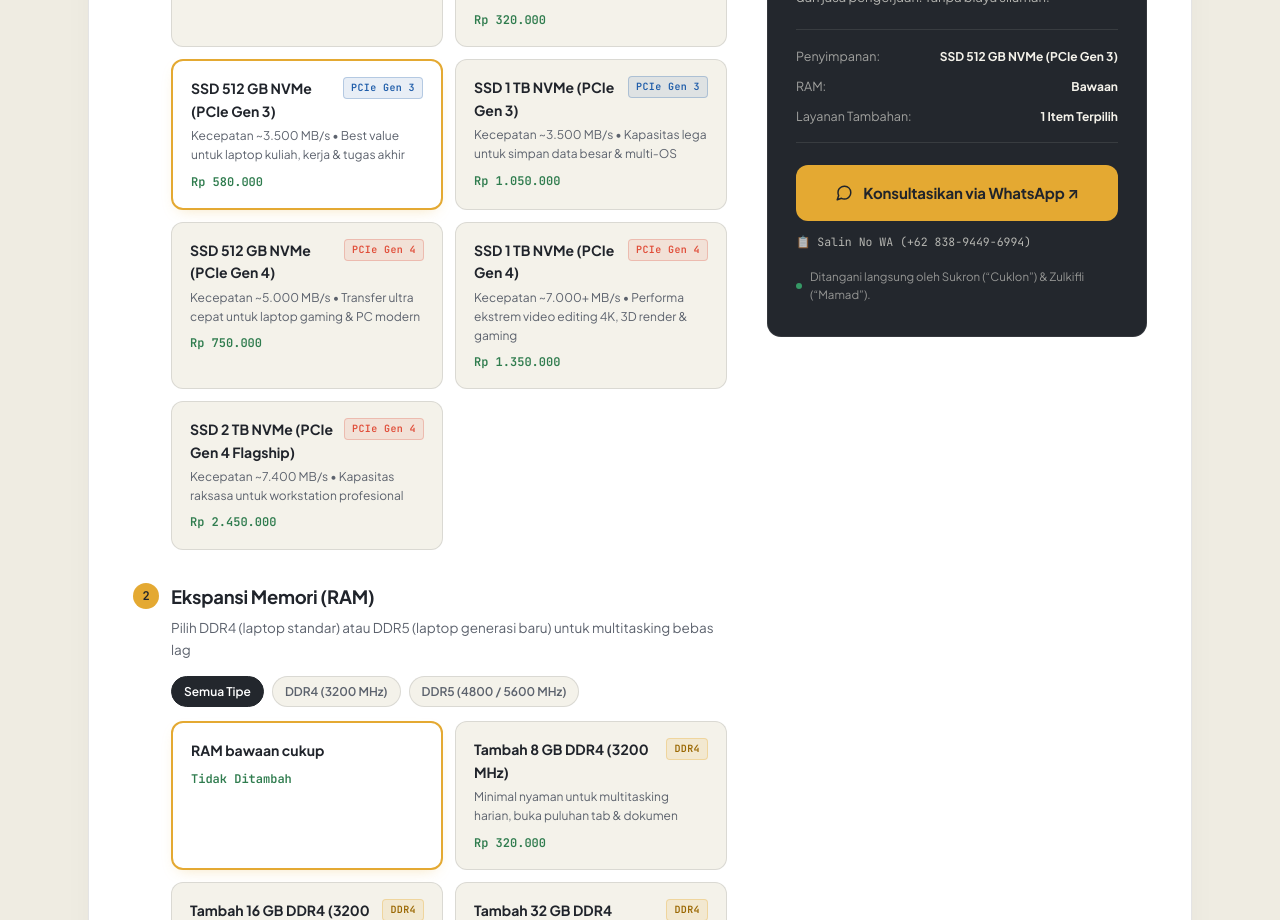
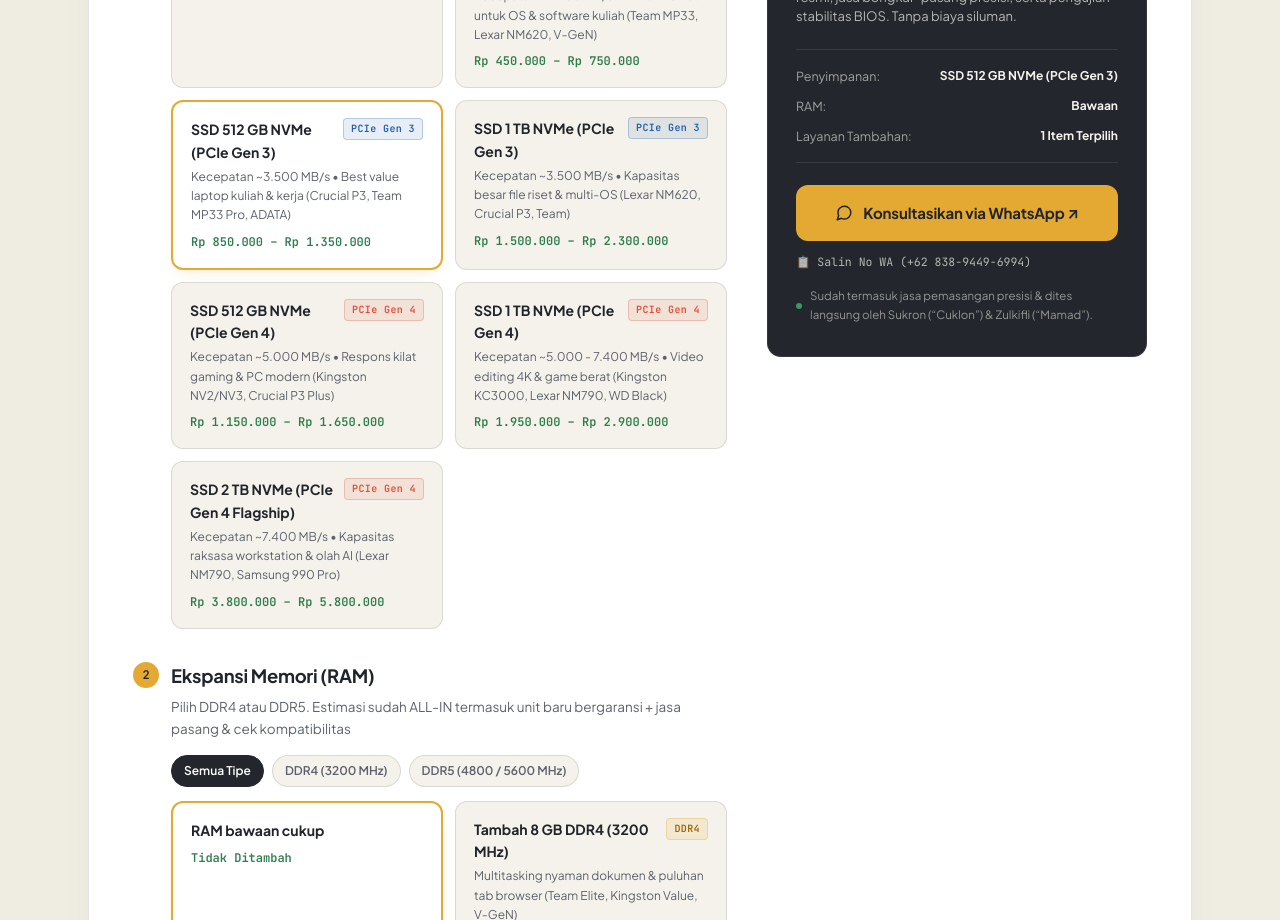
Before and after one commit to felichpehagasaginting-code/4tune.labs, a Next.js app: page / in a window 1280 px wide. Shown: the part 7340-8260 px from the top of the page. Built offline with nearby package versions, Linux system fonts and the light colour scheme.

Commit message:
feat(pricing): update SSD, RAM, and hardware services pricing matrix to 2026 market rates

```diff
--- a/components/interactive/cost-estimator.client.tsx
+++ b/components/interactive/cost-estimator.client.tsx
@@ -216,7 +216,11 @@ export function CostEstimator() {
                       </div>
                       {opt.description && <span className="opt-desc">{opt.description}</span>}
                       <span className="opt-price">
-                        {opt.minPrice === 0 ? "Gratis / Lewati" : `${formatRupiah(opt.minPrice)}`}
+                        {opt.minPrice === 0
+                          ? "Gratis / Lewati"
+                          : opt.minPrice === opt.maxPrice
+                          ? formatRupiah(opt.minPrice)
+                          : `${formatRupiah(opt.minPrice)} – ${formatRupiah(opt.maxPrice)}`}
                       </span>
                     </button>
                   ))}
@@ -273,7 +277,11 @@ export function CostEstimator() {
                       </div>
                       {opt.description && <span className="opt-desc">{opt.description}</span>}
                       <span className="opt-price">
-                        {opt.minPrice === 0 ? "Tidak Ditambah" : `${formatRupiah(opt.minPrice)}`}
+                        {opt.minPrice === 0
+                          ? "Tidak Ditambah"
+                          : opt.minPrice === opt.maxPrice
+                          ? formatRupiah(opt.minPrice)
+                          : `${formatRupiah(opt.minPrice)} – ${formatRupiah(opt.maxPrice)}`}
                       </span>
                     </button>
                   ))}
@@ -368,7 +376,7 @@ export function CostEstimator() {
                 <p className="summary-explain">
                   {isZeroSelection
                     ? "Silakan pilih minimal satu opsi penyimpanan (SSD), RAM, atau layanan servis untuk memunculkan estimasi biaya."
-                    : "Estimasi biaya ramah mahasiswa/UMKM berdasarkan harga unit sparepart baru bergaransi dan jasa pengerjaan. Tanpa biaya siluman."}
+                    : "Estimasi biaya ALL-IN ramah mahasiswa/UMKM: sudah mencakup unit sparepart baru bergaransi resmi, jasa bongkar-pasang presisi, serta pengujian stabilitas BIOS. Tanpa biaya siluman."}
                 </p>
 
                 <div className="summary-list">
@@ -415,7 +423,7 @@ export function CostEstimator() {
                 </div>
 
                 <span className="summary-guarantee">
-                  <i /> Ditangani langsung oleh Sukron (&ldquo;Cuklon&rdquo;) &amp; Zulkifli (&ldquo;Mamad&rdquo;).
+                  <i /> Sudah termasuk jasa pemasangan presisi &amp; dites langsung oleh Sukron (&ldquo;Cuklon&rdquo;) &amp; Zulkifli (&ldquo;Mamad&rdquo;).
                 </span>
               </div>
             </div>
--- a/data/bundles-data.ts
+++ b/data/bundles-data.ts
@@ -20,8 +20,8 @@ export const BUNDLES_DATA: BundleItem[] = [
     badgeType: "hot",
     title: "Paket Skripsi Anti-Panik",
     targetUser: "Mahasiswa tingkat akhir yang butuh laptop ngebut, adem, dan data tersimpan aman.",
-    priceDisplay: "Mulai Rp 540.000",
-    priceNote: "Sudah termasuk unit SSD 512GB NVMe baru & jasa",
+    priceDisplay: "Mulai Rp 980.000",
+    priceNote: "Sudah termasuk unit SSD 512GB NVMe baru & jasa lengkap",
     description: "Kombinasi lengkap agar laptop Anda tidak lag saat membuka ratusan halaman dokumen, olah data SPSS/Python, atau meeting daring bersama dosen pembimbing.",
     features: [
       "Upgrade SSD 512 GB NVMe Kecepatan Tinggi",
--- a/data/pricing-matrix.ts
+++ b/data/pricing-matrix.ts
@@ -17,7 +17,7 @@ export interface HardwarePricingCategory {
 export const HARDWARE_PRICING = {
   ssd: {
     title: "Upgrade Penyimpanan (SSD)",
-    subtitle: "Pilih generasi NVMe sesuai slot laptop/PC Anda untuk kecepatan boot instan",
+    subtitle: "Pilih kapasitas NVMe. Estimasi sudah ALL-IN termasuk unit baru bergaransi + jasa pasang & uji performa",
     options: [
       {
         id: "ssd-none",
@@ -30,63 +30,63 @@ export const HARDWARE_PRICING = {
       {
         id: "ssd-256-gen3",
         label: "SSD 256 GB NVMe (PCIe Gen 3)",
-        description: "Kecepatan ~2.400 MB/s • Pilihan hemat untuk OS & software kuliah esensial",
+        description: "Kecepatan ~2.400 MB/s • Pilihan hemat untuk OS & software kuliah (Team MP33, Lexar NM620, V-GeN)",
         generation: "gen3",
         speed: "~2.400 MB/s",
-        minPrice: 320000,
-        maxPrice: 420000,
+        minPrice: 450000,
+        maxPrice: 750000,
       },
       {
         id: "ssd-512-gen3",
         label: "SSD 512 GB NVMe (PCIe Gen 3)",
-        description: "Kecepatan ~3.500 MB/s • Best value untuk laptop kuliah, kerja & tugas akhir",
+        description: "Kecepatan ~3.500 MB/s • Best value laptop kuliah & kerja (Crucial P3, Team MP33 Pro, ADATA)",
         generation: "gen3",
         speed: "~3.500 MB/s",
-        minPrice: 580000,
-        maxPrice: 720000,
+        minPrice: 850000,
+        maxPrice: 1350000,
       },
       {
         id: "ssd-1tb-gen3",
         label: "SSD 1 TB NVMe (PCIe Gen 3)",
-        description: "Kecepatan ~3.500 MB/s • Kapasitas lega untuk simpan data besar & multi-OS",
+        description: "Kecepatan ~3.500 MB/s • Kapasitas besar file riset & multi-OS (Lexar NM620, Crucial P3, Team)",
         generation: "gen3",
         speed: "~3.500 MB/s",
-        minPrice: 1050000,
-        maxPrice: 1280000,
+        minPrice: 1500000,
+        maxPrice: 2300000,
       },
       // PCIe Gen 4 (Laptop Modern, Gaming, & Workstation)
       {
         id: "ssd-512-gen4",
         label: "SSD 512 GB NVMe (PCIe Gen 4)",
-        description: "Kecepatan ~5.000 MB/s • Transfer ultra cepat untuk laptop gaming & PC modern",
+        description: "Kecepatan ~5.000 MB/s • Respons kilat gaming & PC modern (Kingston NV2/NV3, Crucial P3 Plus)",
         generation: "gen4",
         speed: "~5.000 MB/s",
-        minPrice: 750000,
-        maxPrice: 950000,
+        minPrice: 1150000,
+        maxPrice: 1650000,
       },
       {
         id: "ssd-1tb-gen4",
         label: "SSD 1 TB NVMe (PCIe Gen 4)",
-        description: "Kecepatan ~7.000+ MB/s • Performa ekstrem video editing 4K, 3D render & gaming",
+        description: "Kecepatan ~5.000 - 7.400 MB/s • Video editing 4K & game berat (Kingston KC3000, Lexar NM790, WD Black)",
         generation: "gen4",
-        speed: "~7.000+ MB/s",
-        minPrice: 1350000,
-        maxPrice: 1680000,
+        speed: "~5.000 - 7.400 MB/s",
+        minPrice: 1950000,
+        maxPrice: 2900000,
       },
       {
         id: "ssd-2tb-gen4",
         label: "SSD 2 TB NVMe (PCIe Gen 4 Flagship)",
-        description: "Kecepatan ~7.400 MB/s • Kapasitas raksasa untuk workstation profesional",
+        description: "Kecepatan ~7.400 MB/s • Kapasitas raksasa workstation & olah AI (Lexar NM790, Samsung 990 Pro)",
         generation: "gen4",
         speed: "~7.400 MB/s",
-        minPrice: 2450000,
-        maxPrice: 2950000,
+        minPrice: 3800000,
+        maxPrice: 5800000,
       },
     ],
   },
   ram: {
     title: "Ekspansi Memori (RAM)",
-    subtitle: "Pilih DDR4 (laptop standar) atau DDR5 (laptop generasi baru) untuk multitasking bebas lag",
+    subtitle: "Pilih DDR4 atau DDR5. Estimasi sudah ALL-IN termasuk unit baru bergaransi + jasa pasang & cek kompatibilitas",
     options: [
       {
         id: "ram-none",
@@ -99,61 +99,68 @@ export const HARDWARE_PRICING = {
       {
         id: "ram-8gb-ddr4",
         label: "Tambah 8 GB DDR4 (3200 MHz)",
-        description: "Minimal nyaman untuk multitasking harian, buka puluhan tab & dokumen",
+        description: "Multitasking nyaman dokumen & puluhan tab browser (Team Elite, Kingston Value, V-GeN)",
         generation: "ddr4",
         speed: "3200 MHz",
-        minPrice: 320000,
-        maxPrice: 420000,
+        minPrice: 750000,
+        maxPrice: 1200000,
       },
       {
         id: "ram-16gb-ddr4",
         label: "Tambah 16 GB DDR4 (3200 MHz)",
-        description: "Performa lega untuk editing video, coding intensif, & gaming harian",
+        description: "Sweet spot editing video, coding intensif & gaming (Team Elite, Kingston Fury, Crucial)",
         generation: "ddr4",
         speed: "3200 MHz",
-        minPrice: 580000,
-        maxPrice: 750000,
+        minPrice: 1400000,
+        maxPrice: 2200000,
       },
       {
         id: "ram-32gb-ddr4",
         label: "Tambah 32 GB DDR4 (2x16GB Kit 3200 MHz)",
-        description: "Dual-channel optimal untuk render animasi & komputasi data berat",
+        description: "Dual-channel optimal render animasi & komputasi data (Team Elite Kit, Kingston Fury Kit)",
         generation: "ddr4",
         speed: "Dual-Channel 3200 MHz",
-        minPrice: 1150000,
-        maxPrice: 1450000,
+        minPrice: 2800000,
+        maxPrice: 4200000,
       },
       // DDR5 (4800 / 5600 MHz)
       {
         id: "ram-8gb-ddr5",
         label: "Tambah 8 GB DDR5 (4800/5600 MHz)",
-        description: "Ekspansi laptop modern generasi Intel Gen 12-14 / AMD Ryzen 6000-8000+",
+        description: "Ekspansi laptop generasi Intel Gen 12-14 / AMD Ryzen 6000-8000+ (Crucial, Kingston, Samsung)",
         generation: "ddr5",
         speed: "4800/5600 MHz",
-        minPrice: 480000,
-        maxPrice: 620000,
+        minPrice: 1800000,
+        maxPrice: 2500000,
       },
       {
         id: "ram-16gb-ddr5",
         label: "Tambah 16 GB DDR5 (5600 MHz High-Speed)",
-        description: "High-bandwidth DDR5 untuk gaming berat & rendering efisien generasi terbaru",
+        description: "High-bandwidth DDR5 gaming berat & rendering efisien (Crucial 5600, Kingston Fury Impact)",
         generation: "ddr5",
         speed: "5600 MHz",
-        minPrice: 850000,
-        maxPrice: 1150000,
+        minPrice: 2800000,
+        maxPrice: 4500000,
       },
       {
         id: "ram-32gb-ddr5",
         label: "Tambah 32 GB DDR5 (2x16GB Kit 5600 MHz)",
-        description: "Bandwidth puncak maksimal untuk AI model training lokal & workstation berat",
+        description: "Bandwidth puncak maksimal untuk AI model lokal & workstation berat (Crucial 5600 Kit, Kingston Fury)",
         generation: "ddr5",
         speed: "Dual-Channel 5600 MHz",
-        minPrice: 1650000,
-        maxPrice: 2150000,
+        minPrice: 7500000,
+        maxPrice: 11000000,
       },
     ],
   },
   services: [
+    {
+      id: "install-only",
+      label: "Jasa Pasang Sparepart Bawa Sendiri (SSD / RAM)",
+      description: "Bongkar pasang casing rapi, instalasi komponen milik Anda + pengujian BIOS",
+      minPrice: 35000,
+      maxPrice: 60000,
+    },
     {
       id: "deep-clean",
       label: "Deep Cleaning & Ganti Thermal Paste",
@@ -175,6 +182,13 @@ export const HARDWARE_PRICING = {
       description: "Pindahkan data skripsi/file penting dengan aman ke drive baru",
       minPrice: 40000,
       maxPrice: 70000,
+    },
+    {
+      id: "battery-replace",
+      label: "Penggantian Baterai Laptop (OEM / Original)",
+      description: "Sudah termasuk unit baterai baru + jasa bongkar pasang & kalibrasi daya",
+      minPrice: 280000,
+      maxPrice: 480000,
     },
   ],
 };
```
Also changed, not shown: 2 other files (tests, documents, lock files or other folders).
